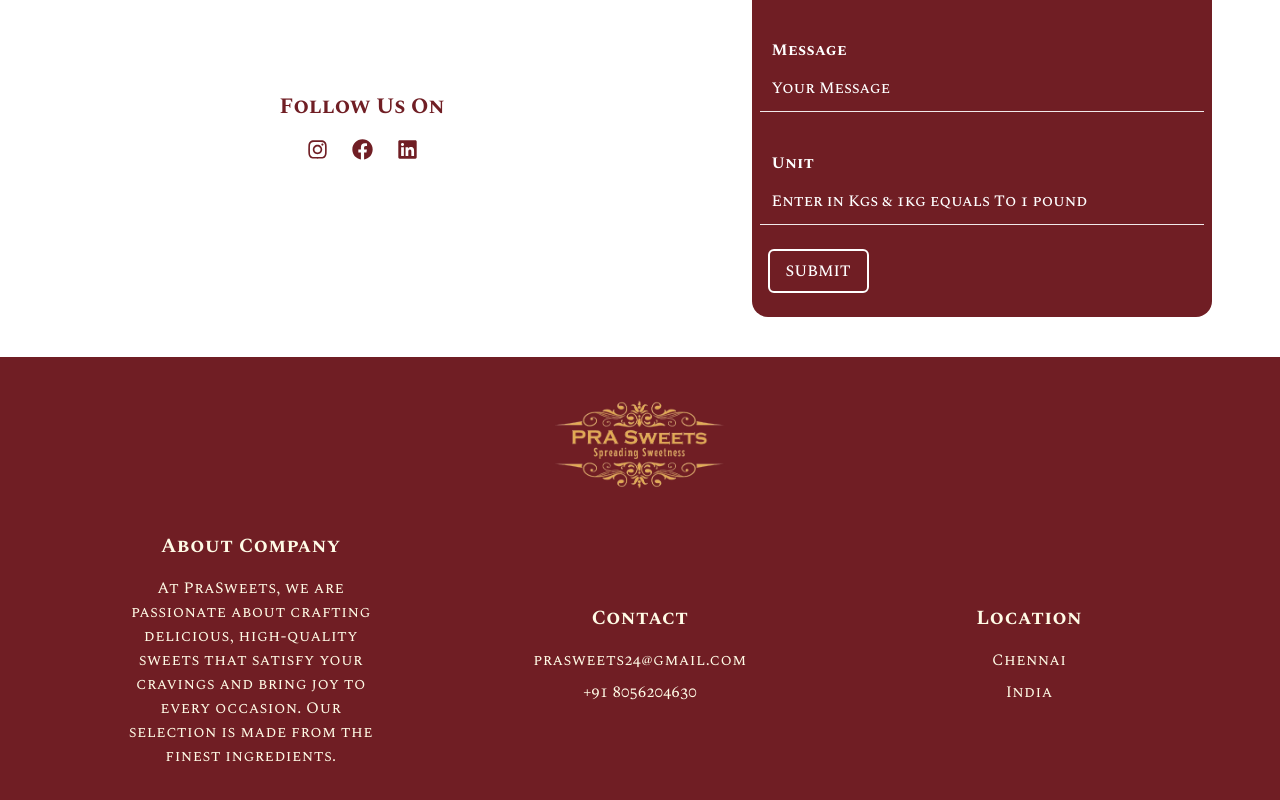
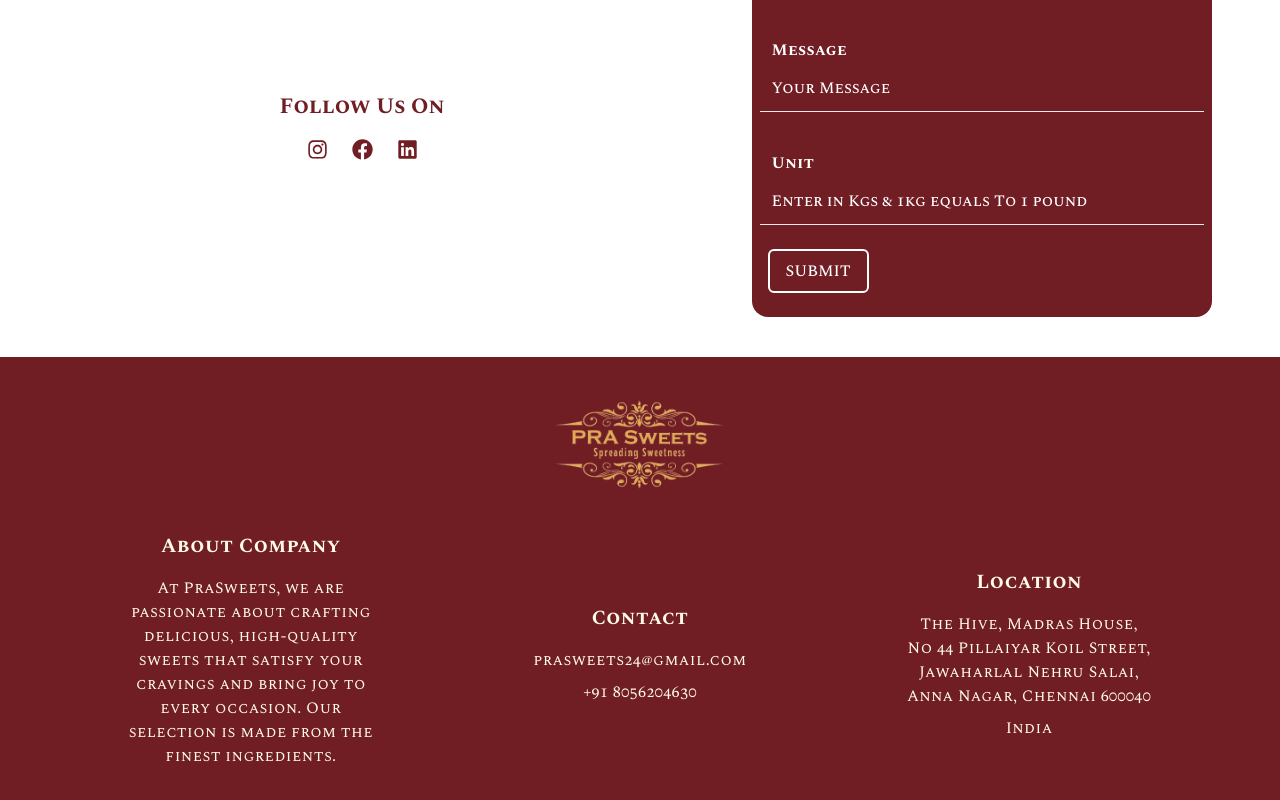
Before and after one commit to azharkhan93/PraSweets, a Next.js app: page / in a window 1280 px wide. Shown: the part 1870-2670 px from the top of the page. Built offline with nearby package versions, Linux system fonts and the light colour scheme.

Commit message:
Address Update

```diff
--- a/constants.ts
+++ b/constants.ts
@@ -99,7 +99,7 @@ export const FooterData = [
   // },
   {
     heading: "Location",
-    line1: "Chennai",
+    line1: "The Hive, Madras House, No 44 Pillaiyar Koil Street, Jawaharlal Nehru Salai, Anna Nagar, Chennai 600040",
     line2: "India",
   },
 ];
```
